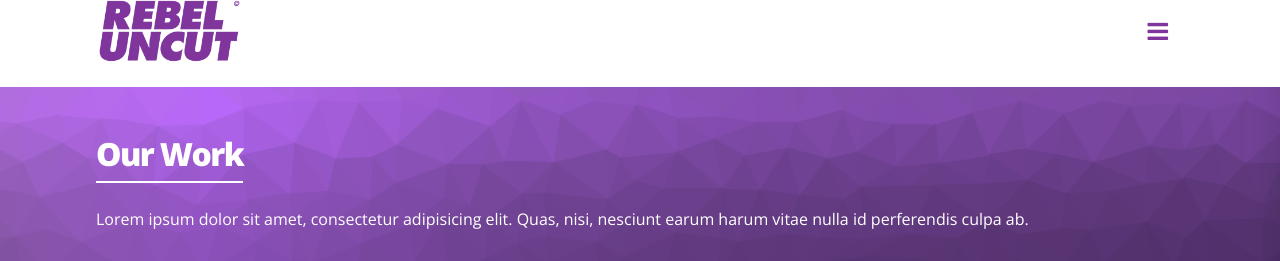
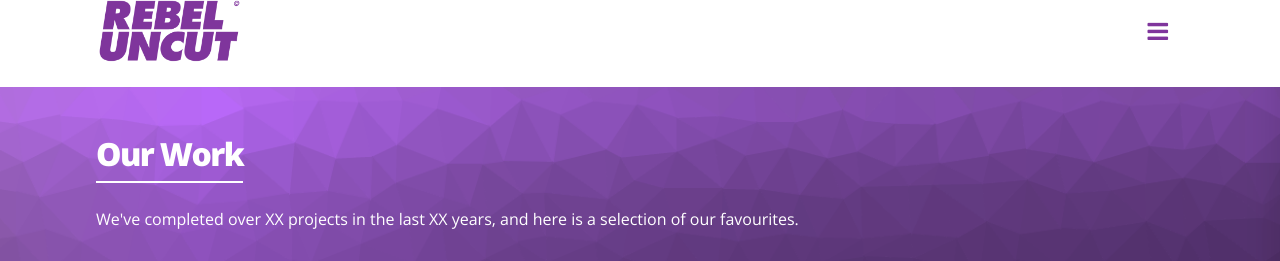
Before and after one commit to RebelUncut/rebeluncut.co.uk-old, a PHP site: page /work in a window 1280 px wide. Shown: the part 25-286 px from the top of the page. Run offline with PHP 8.4, Linux system fonts and the light colour scheme; some libraries are stand-ins or nearby versions.

Commit message:
Rough work page header copy

```diff
--- a/work/index.php
+++ b/work/index.php
@@ -7,7 +7,7 @@
 		<div class="wrapper">
 			<h1>Our Work</h1>
 			<p>
-				Lorem ipsum dolor sit amet, consectetur adipisicing elit. Quas, nisi, nesciunt earum harum vitae nulla id perferendis culpa ab.
+				We've completed over XX projects in the last XX years, and here is a selection of our favourites.
 			</p>
 		</div>
 	</div>
```
